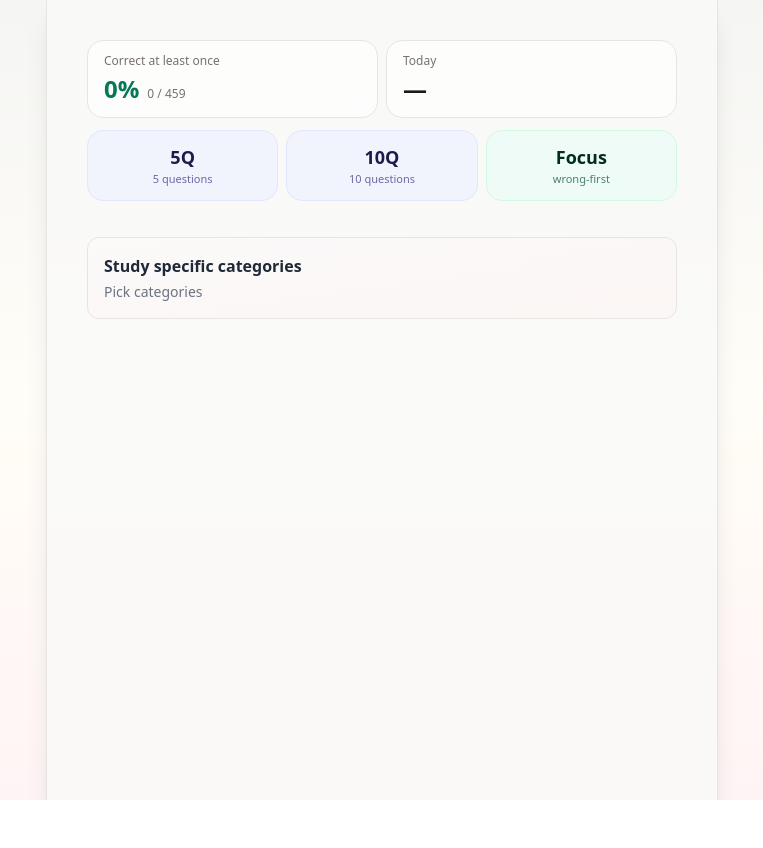
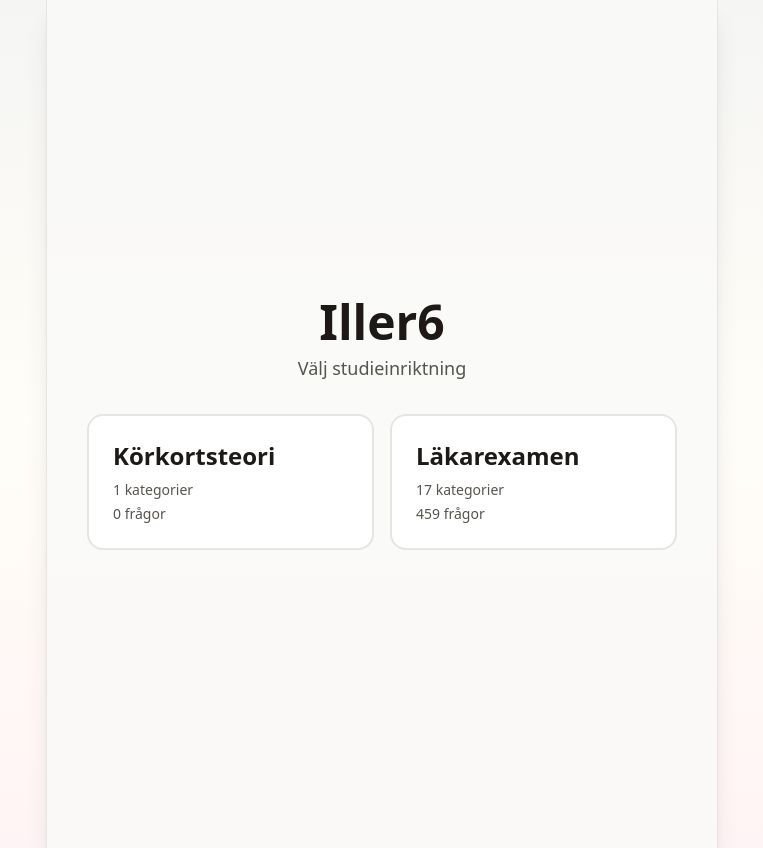
Before and after one commit to okface/iller6, a Vue app: page / in a window 1280 px wide. Shown: the whole page, without its empty margins (258-1021 px from the left). Before the commit the page ends 800 px from the top, so only its background shows below. Built offline with nearby package versions, Linux system fonts and the light colour scheme.

Commit message:
Add subject selection UI and körkortsteori infrastructure
Co-authored-by: okface <140156604+okface@users.noreply.github.com>

```diff
--- /dev/null
+++ b/data/korkortsteori/trafik_och_vagmarken.yaml
@@ -0,0 +1,3 @@
+# Körkortsteori Questions
+# This file will contain Swedish driving theory questions with road sign images
+[]
--- a/src/App.vue
+++ b/src/App.vue
@@ -1,6 +1,7 @@
 <script setup>
 import { onMounted } from 'vue';
 import { useStudyStore } from '@/stores/study';
+import SubjectPicker from '@/components/SubjectPicker.vue';
 import Dashboard from '@/components/Dashboard.vue';
 import Quiz from '@/components/Quiz.vue';
 
@@ -29,7 +30,8 @@ onMounted(() => {
       <!-- Main Content Area -->
       <main class="flex-grow p-4 md:p-6">
         <transition name="fade" mode="out-in">
-          <Dashboard v-if="store.view === 'dashboard'" />
+          <SubjectPicker v-if="store.view === 'subjectPicker'" />
+          <Dashboard v-else-if="store.view === 'dashboard'" />
           <Quiz v-else-if="store.view === 'quiz'" />
         </transition>
       </main>
--- a/src/components/Dashboard.vue
+++ b/src/components/Dashboard.vue
@@ -7,19 +7,22 @@ const store = useStudyStore();
 const showCategoryPicker = ref(false);
 const selectedSources = ref(new Set());
 
-// Group subjects for display
+// Group subjects for display - filter to only show selected subject
 // store.subjects is { folder: [file1, file2] }
 const subjectsList = computed(() => {
-  return Object.keys(store.subjects).map(folder => ({
+  if (!store.selectedSubject) return [];
+  const folder = store.selectedSubject;
+  if (!store.subjects[folder]) return [];
+  return [{
     name: folder,
     topics: store.subjects[folder]
-  }));
+  }];
 });
 
-const totalQuestions = computed(() => store.questions?.length || 0);
+const totalQuestions = computed(() => store.filteredQuestions?.length || 0);
 const answeredCount = computed(() => {
   let n = 0;
-  for (const q of store.questions || []) {
+  for (const q of store.filteredQuestions || []) {
     const p = store.progress?.[q.id];
     if (Number(p?.seen || 0) > 0) n += 1;
   }
@@ -28,7 +31,7 @@ const answeredCount = computed(() => {
 
 const correctOnceCount = computed(() => {
   let n = 0;
-  for (const q of store.questions || []) {
+  for (const q of store.filteredQuestions || []) {
     const p = store.progress?.[q.id];
     if (Number(p?.correct || 0) > 0) n += 1;
   }
@@ -40,7 +43,7 @@ const remainingToCorrectOnce = computed(() => Math.max(0, totalQuestions.value -
 
 const incorrectEverCount = computed(() => {
   let n = 0;
-  for (const q of store.questions || []) {
+  for (const q of store.filteredQuestions || []) {
     const p = store.progress?.[q.id];
     if (Number(p?.wrong || 0) > 0) n += 1;
   }
@@ -50,7 +53,7 @@ const incorrectEverCount = computed(() => {
 const totalAccuracy = computed(() => {
   let seen = 0;
   let correct = 0;
-  for (const q of store.questions || []) {
+  for (const q of store.filteredQuestions || []) {
     const p = store.progress?.[q.id];
     seen += Number(p?.seen || 0);
     correct += Number(p?.correct || 0);
@@ -153,10 +156,29 @@ const focusSelected = (count) => {
   store.startSession('focus', sources, count);
   showCategoryPicker.value = false;
 };
+
+const subjectDisplayName = computed(() => {
+  const overrides = {
+    'medical_exam': 'Läkarexamen',
+    'korkortsteori': 'Körkortsteori'
+  };
+  return overrides[store.selectedSubject] || formatName(store.selectedSubject || '');
+});
 </script>
 
 <template>
   <div class="space-y-8 p-4">
+    <!-- Header with subject name and back button (only show if multiple subjects exist) -->
+    <section v-if="Object.keys(store.subjects).length > 1" class="flex items-center justify-between pb-2 border-b border-stone-200">
+      <h1 class="text-2xl font-bold text-stone-900">{{ subjectDisplayName }}</h1>
+      <button
+        @click="store.backToSubjectPicker()"
+        class="text-sm text-stone-600 hover:text-stone-900 underline"
+      >
+        Byt ämne
+      </button>
+    </section>
+
     <!-- Compact stats + quick actions (mobile-first) -->
     <section class="space-y-3">
       <div class="flex gap-2">
--- /dev/null
+++ b/src/components/SubjectPicker.vue
@@ -0,0 +1,68 @@
+<script setup>
+import { computed } from 'vue';
+import { useStudyStore } from '@/stores/study';
+
+const store = useStudyStore();
+
+const subjectsList = computed(() => {
+  return Object.keys(store.subjects).map(folder => ({
+    name: folder,
+    displayName: formatSubjectName(folder),
+    topicCount: store.subjects[folder].length,
+    questionCount: store.questions.filter(q => q.source?.startsWith(folder + '/')).length
+  }));
+});
+
+const formatSubjectName = (str) => {
+  const overrides = {
+    'medical_exam': 'Läkarexamen',
+    'korkortsteori': 'Körkortsteori'
+  };
+  return overrides[str] || str.replace(/_/g, ' ').replace(/\b\w/g, l => l.toUpperCase());
+};
+
+const selectSubject = (subjectName) => {
+  store.selectSubject(subjectName);
+};
+</script>
+
+<template>
+  <div class="min-h-screen flex flex-col items-center justify-center p-4">
+    <div class="max-w-2xl w-full space-y-8">
+      <!-- Header -->
+      <div class="text-center space-y-2">
+        <h1 class="text-5xl font-extrabold text-stone-900">Iller6</h1>
+        <p class="text-lg text-stone-600">Välj studieinriktning</p>
+      </div>
+
+      <!-- Subject Cards -->
+      <div class="grid grid-cols-1 md:grid-cols-2 gap-4">
+        <button
+          v-for="subject in subjectsList"
+          :key="subject.name"
+          @click="selectSubject(subject.name)"
+          class="group relative overflow-hidden rounded-2xl border-2 border-stone-200 bg-white hover:border-indigo-400 hover:shadow-lg transition-all duration-200 p-6 text-left"
+        >
+          <div class="relative z-10">
+            <h2 class="text-2xl font-bold text-stone-900 mb-2">
+              {{ subject.displayName }}
+            </h2>
+            <div class="space-y-1 text-sm text-stone-600">
+              <div>{{ subject.topicCount }} kategorier</div>
+              <div>{{ subject.questionCount }} frågor</div>
+            </div>
+          </div>
+
+          <!-- Hover effect -->
+          <div class="absolute inset-0 bg-gradient-to-br from-indigo-50 to-purple-50 opacity-0 group-hover:opacity-100 transition-opacity duration-200"></div>
+        </button>
+      </div>
+
+      <!-- Empty state -->
+      <div v-if="subjectsList.length === 0" class="text-center py-12 text-stone-500">
+        <p class="text-lg">Inga ämnen hittades.</p>
+        <p class="text-sm mt-2">Lägg till innehåll i /data mappen.</p>
+      </div>
+    </div>
+  </div>
+</template>
--- a/src/stores/study.js
+++ b/src/stores/study.js
@@ -32,7 +32,8 @@ export const useStudyStore = defineStore('study', {
   state: () => ({
     loading: true,
     error: null,
-    view: 'dashboard', // dashboard, quiz, summary
+    view: 'subjectPicker', // subjectPicker, dashboard, quiz, summary
+    selectedSubject: null, // Currently selected subject folder name
 
     // Data (Loaded from JSON)
     subjects: {}, // Structure: { folder: [ 'filename', ... ] }
@@ -50,6 +51,9 @@ export const useStudyStore = defineStore('study', {
     // Daily accuracy tracking (local day)
     // Structure: { date: 'YYYY-MM-DD', seen: 0, correct: 0 }
     daily: useStorage('iller6-daily', { date: '', seen: 0, correct: 0 }),
+
+    // Store selected subject in localStorage for persistence
+    persistedSubject: useStorage('iller6-selected-subject', null),
   }),
 
   getters: {
@@ -60,6 +64,12 @@ export const useStudyStore = defineStore('study', {
         counts[q.source] = (counts[q.source] || 0) + 1;
       }
       return counts;
+    },
+
+    // Get questions filtered by currently selected subject
+    filteredQuestions: (state) => {
+      if (!state.selectedSubject) return state.questions;
+      return state.questions.filter(q => q.source?.startsWith(state.selectedSubject + '/'));
     },
   },
 
@@ -108,12 +118,39 @@ export const useStudyStore = defineStore('study', {
         this.subjects = data.subjects;
         this.questions = data.questions;
 
+        // Restore subject selection from localStorage if available and valid
+        if (this.persistedSubject && this.subjects[this.persistedSubject]) {
+          this.selectedSubject = this.persistedSubject;
+          this.view = 'dashboard';
+        } else {
+          // Check if there's only one subject - auto-select it
+          const subjectKeys = Object.keys(this.subjects);
+          if (subjectKeys.length === 1) {
+            this.selectedSubject = subjectKeys[0];
+            this.persistedSubject = subjectKeys[0];
+            this.view = 'dashboard';
+          } else {
+            // Multiple subjects - show picker
+            this.view = 'subjectPicker';
+          }
+        }
+
         // Sanitize progress (remove IDs that don't exist anymore if needed, or just ignore them)
       } catch (e) {
         this.error = e.message;
       } finally {
         this.loading = false;
       }
+    },
+
+    selectSubject(subjectName) {
+      this.selectedSubject = subjectName;
+      this.persistedSubject = subjectName;
+      this.view = 'dashboard';
+    },
+
+    backToSubjectPicker() {
+      this.view = 'subjectPicker';
     },
 
     startSession(mode, target = null, countOverride = null) {
@@ -128,7 +165,8 @@ export const useStudyStore = defineStore('study', {
         const selected = new Set(target);
         candidateQuestions = this.questions.filter(q => selected.has(q.source));
       } else {
-        candidateQuestions = this.questions;
+        // Use filtered questions by selected subject instead of all questions
+        candidateQuestions = this.filteredQuestions;
       }
 
       if (candidateQuestions.length === 0) {
```
Also changed, not shown: public/content.json, 1 other file (tests, documents, lock files or other folders).
